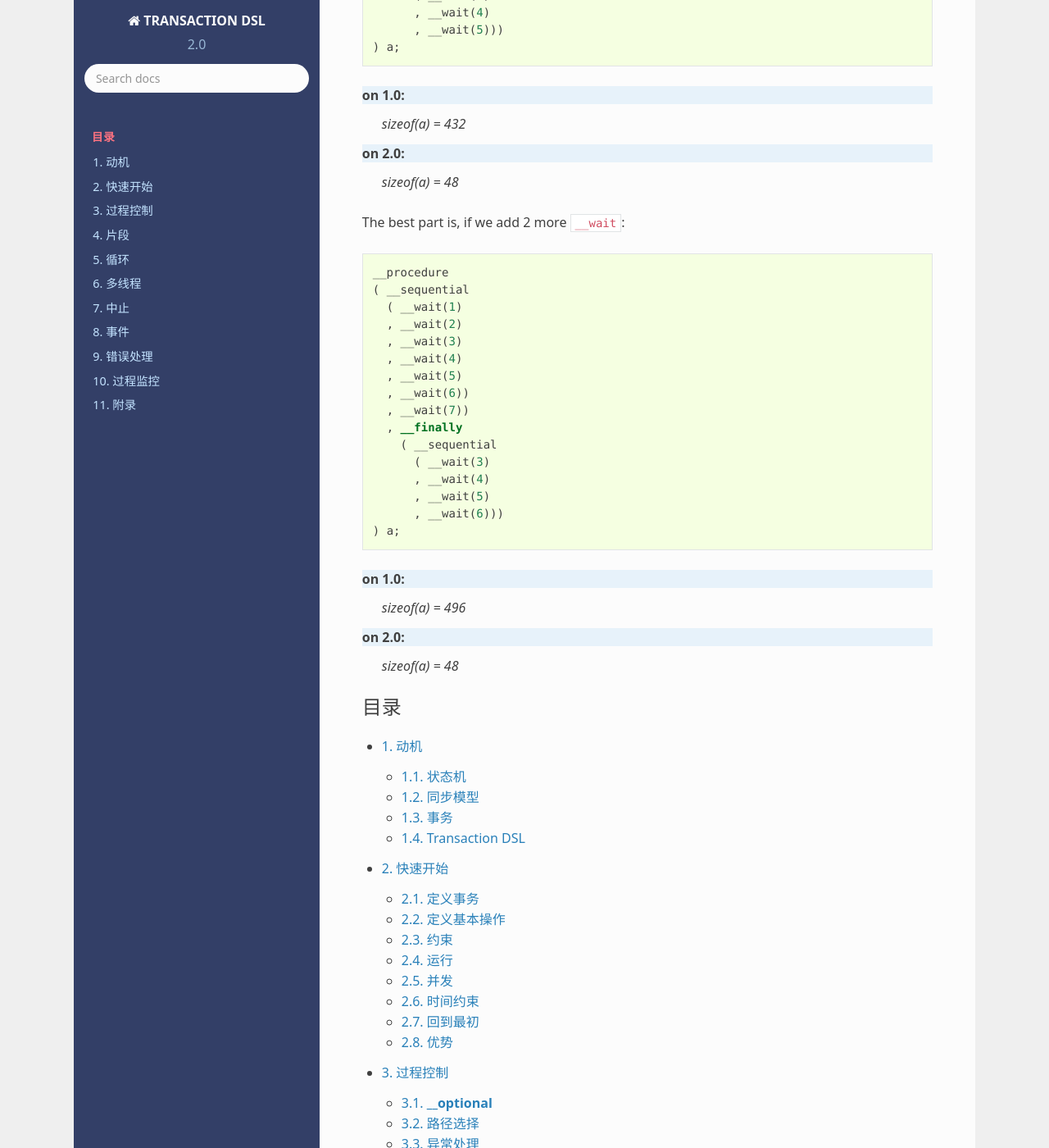
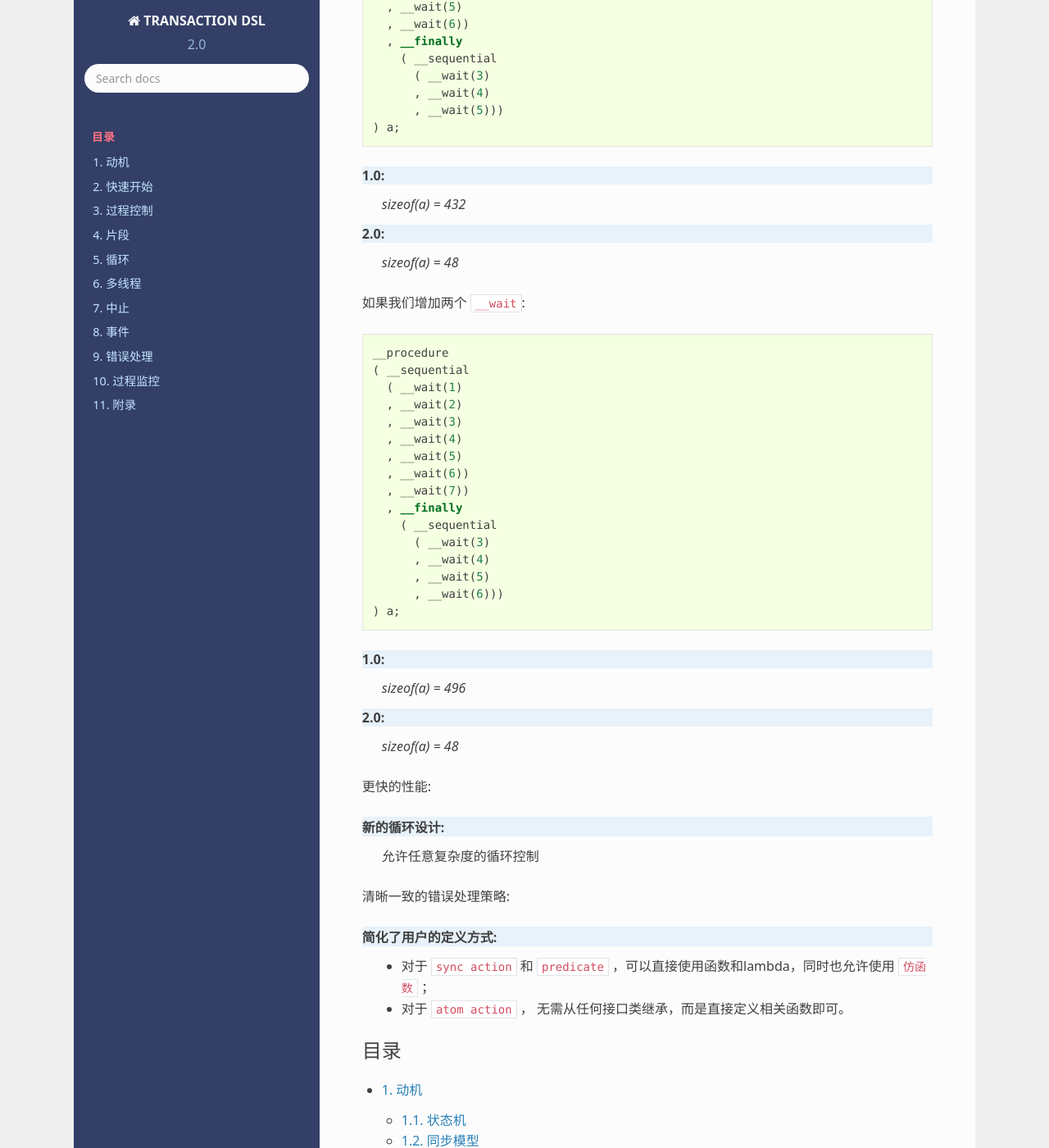
Before and after one commit to godsme/trans-dsl-2, a Sphinx documentation site: the page built from doc/source/index.rst, in a window 1280 px wide and 1400 px high, scrolled down 533 px. Shown: the whole window at 82% size. Built offline with Sphinx 7.4.7 and the Read the Docs theme 2.0.0, drawn with Linux system fonts in a browser that asks for light colours; formulas are drawn with MathJax 3; some of the changed text lies outside the part shown.

Commit message:
fixed typoes

```diff
--- a/doc/source/index.rst
+++ b/doc/source/index.rst
@@ -2,7 +2,11 @@
 Transaction DSL简介
 ========================
 
-.. tip:: Transaction DSL 是一套使用C++编写的领域专用语言，通过它，可以简单直观的描述任意复杂的异步通信过程。
+.. note:: Transaction DSL 是一套使用C++编写的领域专用语言，通过它，可以简单直观的描述任意复杂的异步通信过程。
+
+2.0 版本相对于1.x版本的重大改进有：
+
+极小的内存占用:
 
 .. code-block:: c++
 
@@ -21,13 +25,13 @@
          , __wait(5)))
    ) a;
 
-on 1.0:
+1.0:
   `sizeof(a) = 432`
 
-on 2.0:
+2.0:
   `sizeof(a) = 48`
 
-The best part is, if we add 2 more ``__wait``:
+如果我们增加两个 ``__wait``:
 
 .. code-block:: c++
 
@@ -48,11 +52,23 @@
          , __wait(6)))
    ) a;
 
-on 1.0:
+1.0:
   `sizeof(a) = 496`
 
-on 2.0:
+2.0:
   `sizeof(a) = 48`
+
+更快的性能:
+
+新的循环设计:
+    允许任意复杂度的循环控制
+
+清晰一致的错误处理策略:
+
+简化了用户的定义方式:
+   - 对于 ``sync action`` 和 ``predicate`` ，可以直接使用函数和lambda，同时也允许使用 ``仿函数`` ；
+   - 对于 ``atom action`` ， 无需从任何接口类继承，而是直接定义相关函数即可。
+
 
 .. toctree::
    :maxdepth: 2
```
Also changed, not shown: doc/source/error-handling.rst (+6 -4 lines), doc/source/loop.rst (+4 -4 lines).
